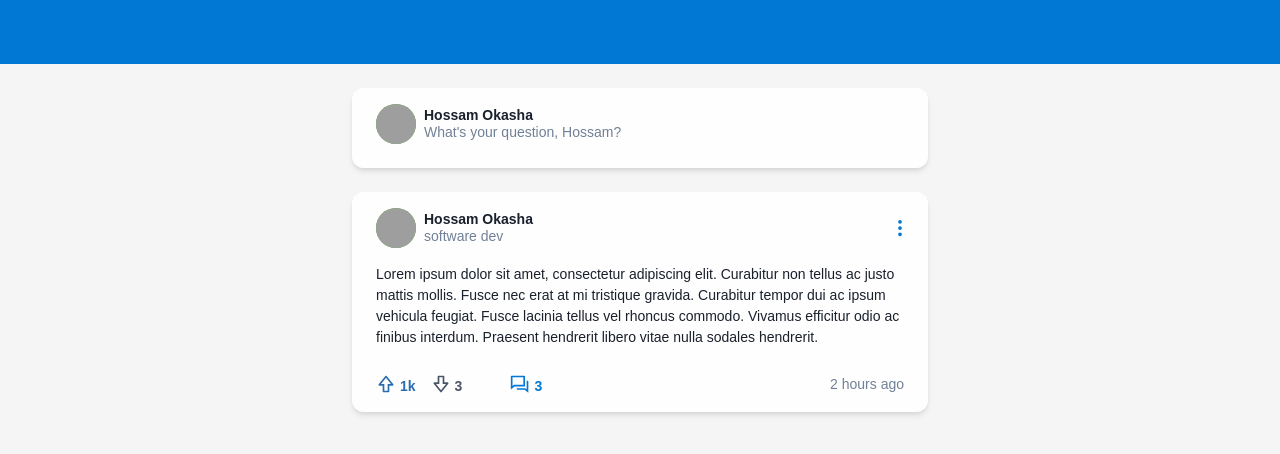
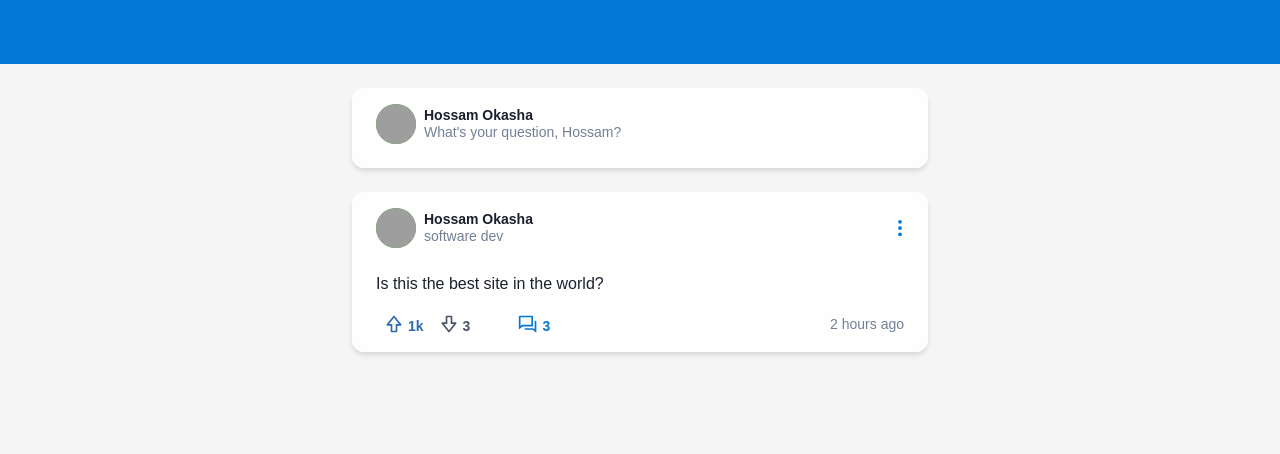
Before and after one commit to ahmedhrayyan/sal-frontend, a React (Create React App) app: page / in a window 1280 px wide. Shown: the top 454 px of the page. Built offline with nearby package versions, Linux system fonts and the light colour scheme; grey boxes are pictures that could not be loaded.

Commit message:
save user content as inner html

```diff
--- a/src/components/questionView.tsx
+++ b/src/components/questionView.tsx
@@ -1,5 +1,6 @@
 import {
   Box,
+  Stack,
   Button,
   HStack,
   Text,
@@ -30,15 +31,15 @@ const QuestionView: FunctionComponent<QuestionViewProps> = ({
 }) => {
   const [showAnswers, setShowAnswers] = useState(false);
   return (
-    <Box
-      w="full"
+    <Stack
+      w = "full"
       bg={"whiteAlpha.900"}
       boxShadow={["sm", "md"]}
       rounded={["none", "xl"]}
       p="6"
       py="4"
       pb="2"
-      fontSize={respSize}
+      fontSize={["sm", "md"]}
     >
       <HStack mr="-4" mb="4">
         <UserAvatar
@@ -56,13 +57,7 @@ const QuestionView: FunctionComponent<QuestionViewProps> = ({
           />}
         />
       </HStack>
-      <Text mb="4">
-        Lorem ipsum dolor sit amet, consectetur adipiscing elit. Curabitur non
-        tellus ac justo mattis mollis. Fusce nec erat at mi tristique gravida.
-        Curabitur tempor dui ac ipsum vehicula feugiat. Fusce lacinia tellus vel
-        rhoncus commodo. Vivamus efficitur odio ac finibus interdum. Praesent
-        hendrerit libero vitae nulla sodales hendrerit.
-      </Text>
+      <Box mb="4" dangerouslySetInnerHTML={{ __html: question.data.content }} />
 
       <HStack color="blue.500" spacing={[2, 4]} ml="-2">
         <ButtonGroup
@@ -117,7 +112,7 @@ const QuestionView: FunctionComponent<QuestionViewProps> = ({
           <AnswerView />
         </>
       )}
-    </Box>
+    </Stack >
   );
 };
 
```
